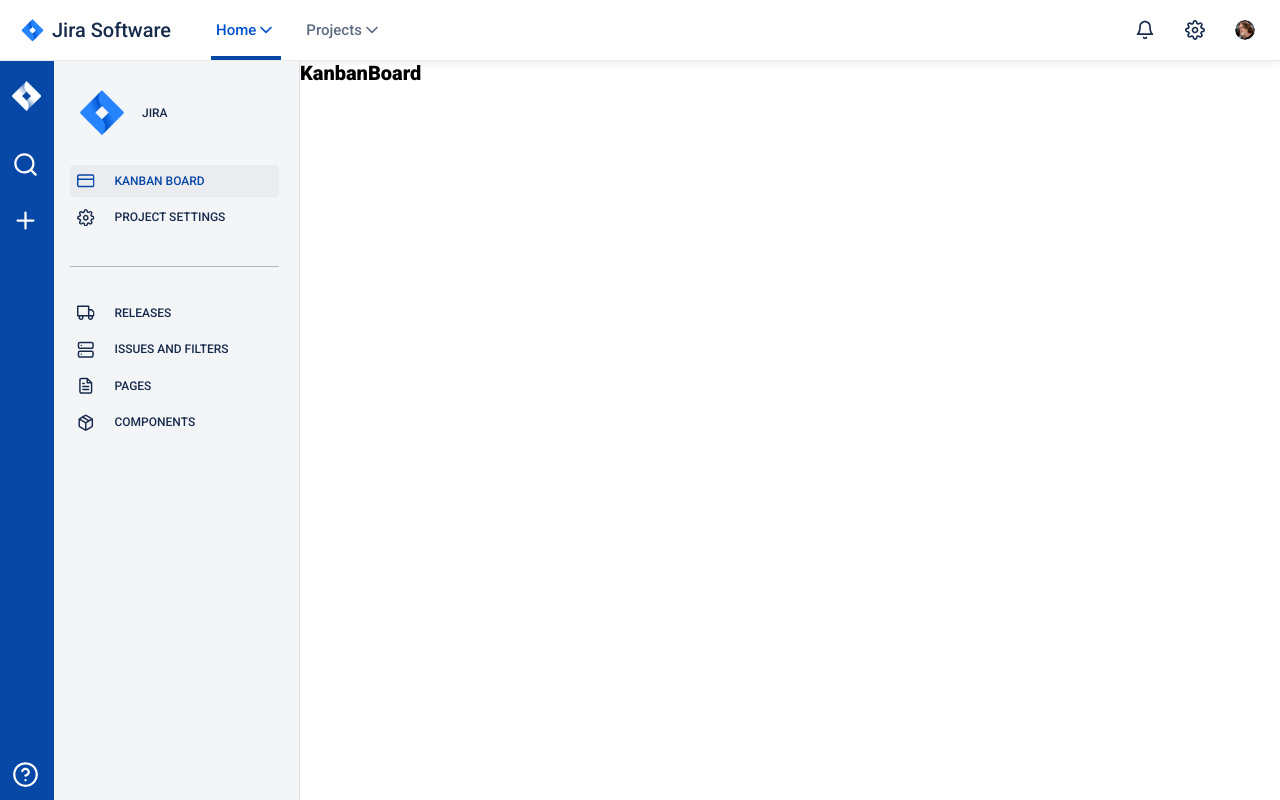
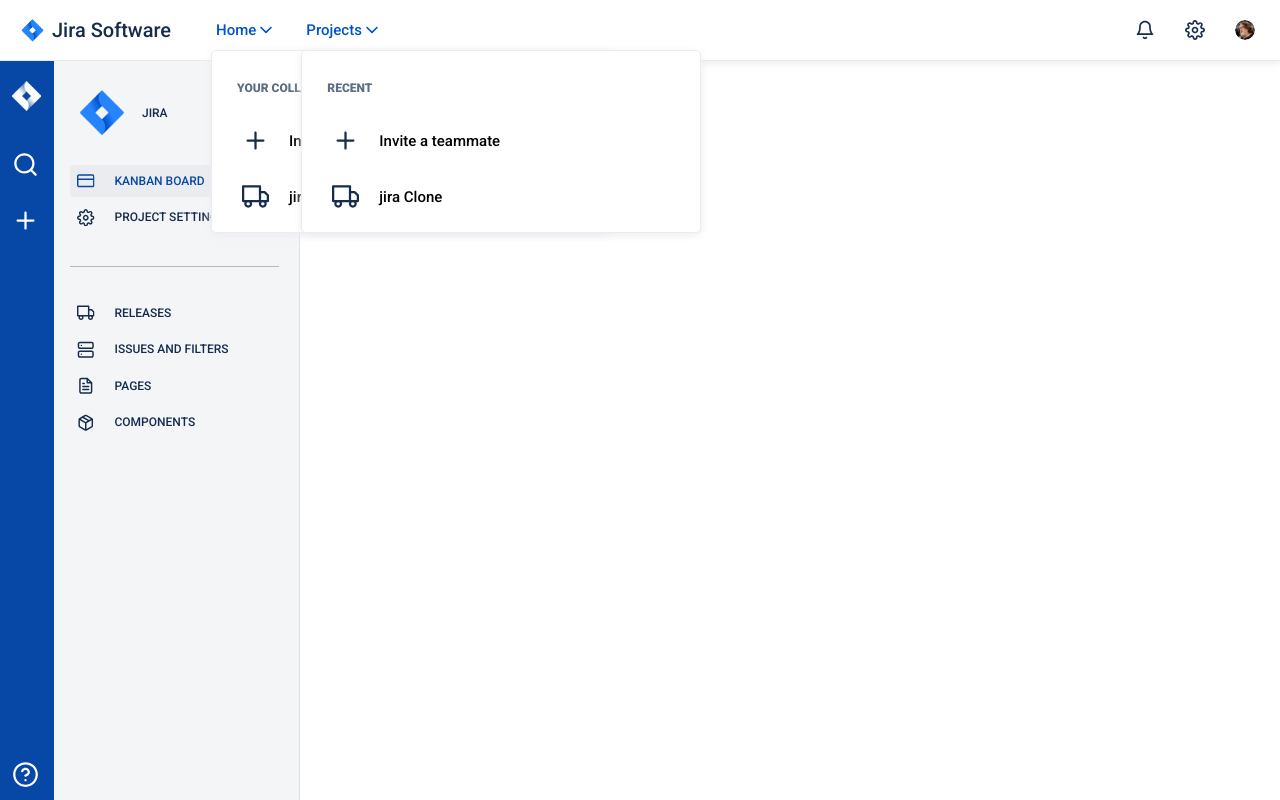
Before and after one commit to eslamKhalifa19/jira-clone, a React (Create React App) app: page / in a window 1280 px wide. Built offline with nearby package versions, Linux system fonts and the light colour scheme; what miragejs would draw is missing.

Commit message:
Reusable Header Components

```diff
--- a/src/DrawerIssue/DrawerIssue.js
+++ b/src/DrawerIssue/DrawerIssue.js
@@ -3,8 +3,6 @@ import "./drawer-issue.scss";
 import IssueLink from "./IssueLink";
 import DrawerSearchError from "../DrawerSearchError/DrawerSearchError";
 function DrawerIssue({ searchResults, loading }) {
-  //console.log(searchResults);
-
   return (
     <ul className="drawer-issue">
       {!searchResults.length ? (
--- a/src/DrawerIssue/IssueLink.js
+++ b/src/DrawerIssue/IssueLink.js
@@ -2,7 +2,6 @@ import React from "react";
 import { NavLink } from "react-router-dom";
 
 const IssueLink = ({ searchResult }) => {
-  //console.log(searchResult);
   return (
     <>
       <li className="drawer-issue__item">
--- a/src/HeaderMenu/HeaderMenu.js
+++ b/src/HeaderMenu/HeaderMenu.js
@@ -1,19 +1,28 @@
 import React from "react";
 import "./header-menu.scss";
+import HeaderMenuItem from "./HeaderMenuItem";
 
-function HeaderMenu() {
+const MenuData = [
+  {
+    id: "1",
+    itemText: "Invite a teammate",
+    icon: "plus",
+  },
+  {
+    id: 2,
+    itemText: "jira Clone",
+    icon: "truck",
+  },
+];
+
+function HeaderMenu({ children }) {
   return (
     <div className="header-menu">
       <ul className="header-menu__nav">
-        <div className="header-menu__heading">Your collaborators</div>
-        <li className="header-menu__item">
-          <a href="#" className="header-menu__link">
-            <svg className="header-menu__icon">
-              <use xlinkHref="./img/sprite.svg#icon-search"></use>
-            </svg>
-            <span>Invite a teammate</span>
-          </a>
-        </li>
+        <div className="header-menu__heading">{children}</div>
+        {MenuData.map(({ itemText, id, icon }) => {
+          return <HeaderMenuItem key={id} itemText={itemText} icon={icon} />;
+        })}
       </ul>
     </div>
   );
--- /dev/null
+++ b/src/HeaderMenu/HeaderMenuItem.js
@@ -0,0 +1,16 @@
+import React from "react";
+
+const HeaderMenuItem = ({ itemText, icon }) => {
+  return (
+    <li className="header-menu__item">
+      <a href="#" className="header-menu__link">
+        <svg className="header-menu__icon">
+          <use xlinkHref={`./img/sprite.svg#icon-${icon}`}></use>
+        </svg>
+        <span>{itemText}</span>
+      </a>
+    </li>
+  );
+};
+
+export default HeaderMenuItem;
--- a/src/HeaderNav/HeaderNav.js
+++ b/src/HeaderNav/HeaderNav.js
@@ -1,7 +1,32 @@
 import React from "react";
-// import HeaderMenu from "../HeaderMenu/HeaderMenu";
 import "./header-nav.scss";
+import HeaderNavIcon from "./HeaderNavIcon";
+import HeaderNavImage from "./HeaderNavImage";
+import HeaderNavItem from "./HeaderNavItem";
 
+const NavData = [
+  {
+    id: 1,
+    navHead: "Home",
+    title: "your collaborators",
+  },
+  {
+    id: 2,
+    navHead: "Projects",
+    title: "recent",
+  },
+];
+
+const icons = [
+  {
+    id: "1",
+    icon: "bell",
+  },
+  {
+    id: "2",
+    icon: "settings",
+  },
+];
 function HeaderNav() {
   return (
     <div className="header-nav">
@@ -16,57 +41,24 @@ function HeaderNav() {
         </div>
         <nav className="header-nav__nav">
           <ul className="header-nav__list">
-            <li className="header-nav__item">
-              <a href="#" className="header-nav__link header-nav__link--active">
-                <span>Home</span>
-                <svg className="header-nav__menu-icon header-nav__menu-icon--active">
-                  <use xlinkHref="./img/sprite.svg#icon-chevron-down"></use>
-                </svg>
-                <span className="header-nav__border header-nav__border--active">
-                  &nbsp;
-                </span>
-              </a>
-              {/* Uncomment this component to see the sub-menu */}
-              {/* <HeaderMenu /> */}
-            </li>
-            <li className="header-nav__item">
-              <a href="#" className="header-nav__link">
-                <span>Projects</span>
-                <svg className="header-nav__menu-icon">
-                  <use xlinkHref="./img/sprite.svg#icon-chevron-down"></use>
-                </svg>
-                <span className="header-nav__border">&nbsp;</span>
-              </a>
-            </li>
+            {NavData.map((navItem) => {
+              return (
+                <HeaderNavItem
+                  key={navItem.id}
+                  navHead={navItem.navHead}
+                  headerMenuTitle={navItem.title}
+                />
+              );
+            })}
           </ul>
         </nav>
         <nav className="header-nav__user-settings">
           <ul className="header-nav__list">
-            <li className="header-nav__item">
-              <a href="#" className="header-nav__link-icon">
-                <svg>
-                  <use xlinkHref="./img/sprite.svg#icon-bell"></use>
-                </svg>
-              </a>
-            </li>
-            <li className="header-nav__item">
-              <a href="#" className="header-nav__link-icon">
-                <svg>
-                  <use xlinkHref="./img/sprite.svg#icon-settings"></use>
-                </svg>
-              </a>
-            </li>
-            <li className="header-nav__item">
-              <a href="#" className="header-nav__link-pic">
-                <figure className="header-nav__shape">
-                  <img
-                    src="../img/gaben.jpg"
-                    alt="Profile Pic"
-                    className="header-nav__profile-pic"
-                  />
-                </figure>
-              </a>
-            </li>
+            {icons.map(({ icon, id }) => {
+              return <HeaderNavIcon key={id} icon={icon} />;
+            })}
+
+            <HeaderNavImage />
           </ul>
         </nav>
       </div>
--- /dev/null
+++ b/src/HeaderNav/HeaderNavIcon.js
@@ -0,0 +1,15 @@
+import React from "react";
+
+const HeaderNavIcon = ({ icon }) => {
+  return (
+    <li className="header-nav__item">
+      <a href="#" className="header-nav__link-icon">
+        <svg>
+          <use xlinkHref={`./img/sprite.svg#icon-${icon}`}></use>
+        </svg>
+      </a>
+    </li>
+  );
+};
+
+export default HeaderNavIcon;
--- /dev/null
+++ b/src/HeaderNav/HeaderNavImage.js
@@ -0,0 +1,19 @@
+import React from "react";
+
+const HeaderNavImage = () => {
+  return (
+    <li className="header-nav__item">
+      <a href="#" className="header-nav__link-pic">
+        <figure className="header-nav__shape">
+          <img
+            src="../img/gaben.jpg"
+            alt="Profile Pic"
+            className="header-nav__profile-pic"
+          />
+        </figure>
+      </a>
+    </li>
+  );
+};
+
+export default HeaderNavImage;
--- /dev/null
+++ b/src/HeaderNav/HeaderNavItem.js
@@ -0,0 +1,20 @@
+import React from "react";
+import HeaderMenu from "../HeaderMenu/HeaderMenu";
+const HeaderNavItem = ({ navHead, headerMenuTitle }) => {
+  return (
+    <li className="header-nav__item">
+      <a href="#" className="header-nav__link header-nav__link--active">
+        <span>{navHead}</span>
+        <svg className="header-nav__menu-icon header-nav__menu-icon--active">
+          <use xlinkHref="./img/sprite.svg#icon-chevron-down"></use>
+        </svg>
+        <span className="header-nav__border header-nav__border--active">
+          &nbsp;
+        </span>
+      </a>
+      <HeaderMenu>{headerMenuTitle}</HeaderMenu>
+    </li>
+  );
+};
+
+export default HeaderNavItem;
```
